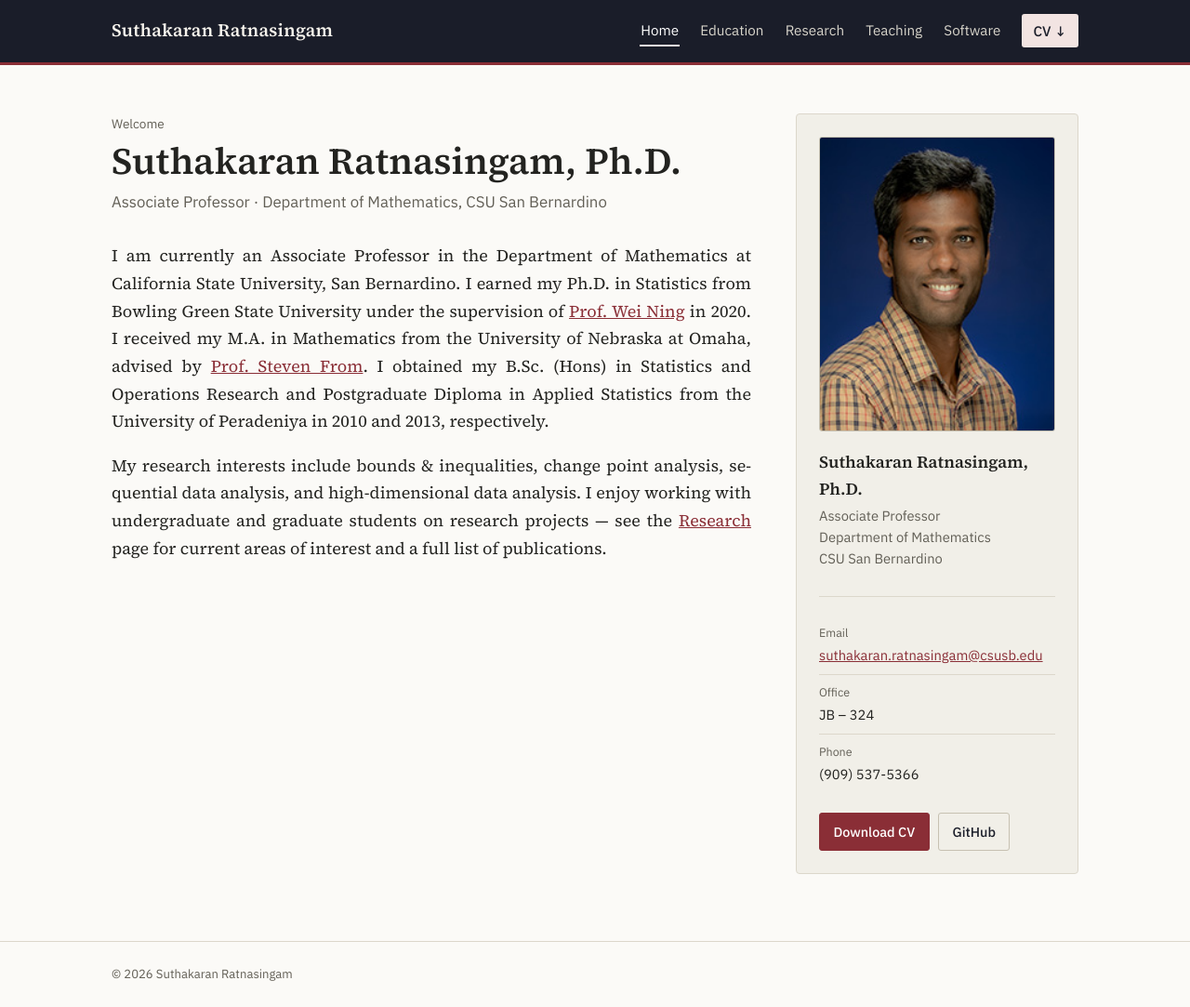
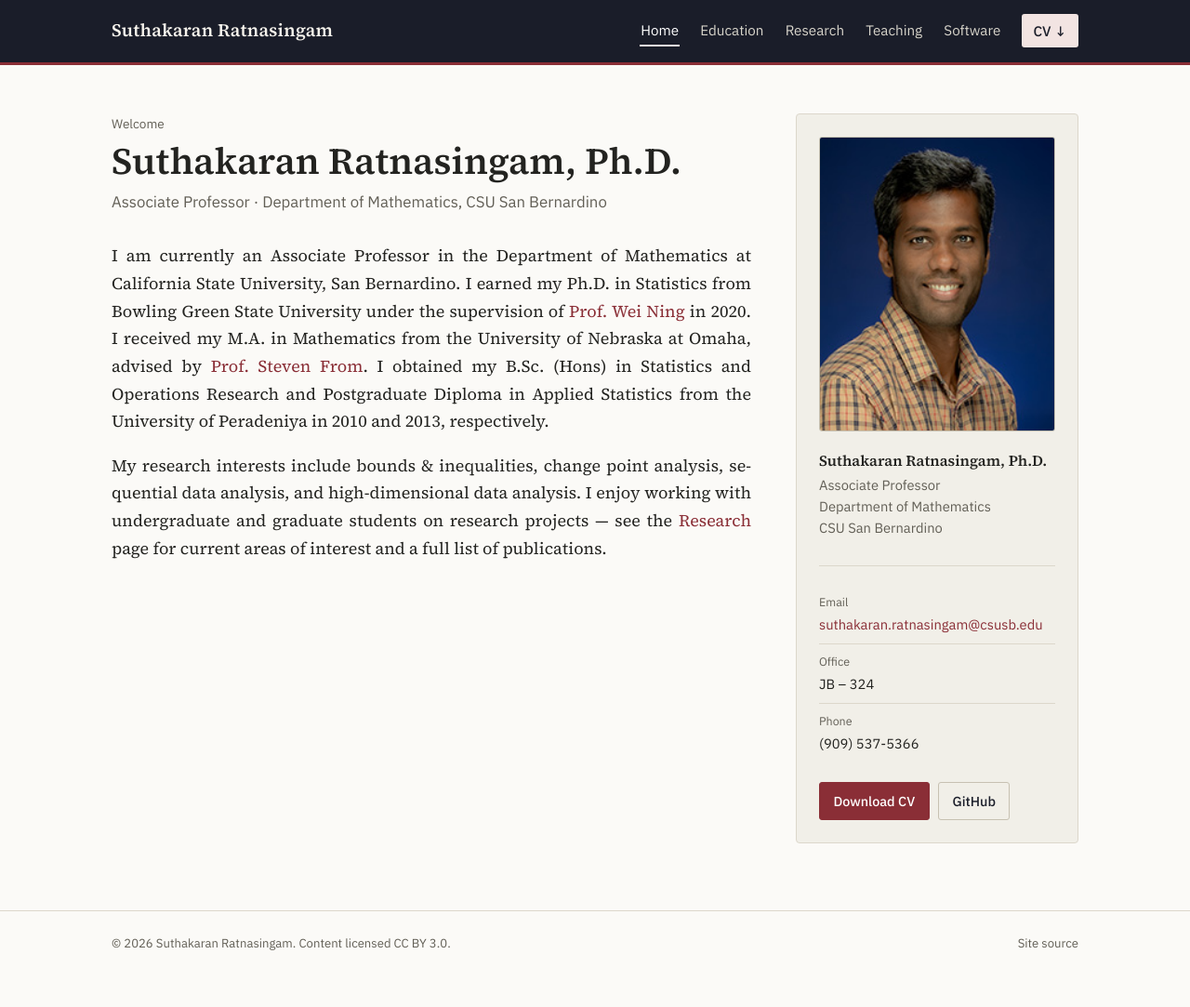
Before and after one commit to suthakaranr/suthakaranr.github.io, a Jekyll site: the page built from index.md, in a window 1280 px wide. Shown: the whole page at 93% size. Built offline with Jekyll 4.4.1, drawn with Linux system fonts in a browser that asks for light colours; after the commit the page ends 1050 px from its top, so only the background shows below that.

Commit message:
Add files via upload

```diff
--- a/_layouts/default.html
+++ b/_layouts/default.html
@@ -66,7 +66,7 @@ body {
 }
 .skip-link:focus { left: 0; }
 
-a { color: var(--accent); }
+a { color: var(--accent); text-decoration: none; }
 a:hover { color: var(--accent-dark); }
 a:focus-visible, button:focus-visible { outline: 2px solid var(--focus); outline-offset: 2px; }
 
@@ -197,8 +197,11 @@ main { display: block; }
 
 .card-name {
   font-weight: 600;
+  font-size: 1rem;
+  white-space: nowrap;
   margin: 0 0 0.2rem;
 }
+@media (max-width: 360px) { .card-name { white-space: normal; } }
 
 .card-role {
   font-family: var(--font-sans);
@@ -475,7 +478,8 @@ main { display: block; }
 
   <footer class="site-footer">
     <div class="footer-inner">
-      <p>&copy; {{ site.time | date: "%Y" }} {{ site.author.name }}</p>
+      <p>&copy; {{ site.time | date: "%Y" }} {{ site.author.name }}. Content licensed <a href="https://creativecommons.org/licenses/by/3.0/" target="_blank" rel="noopener noreferrer">CC BY 3.0</a>.</p>
+      <p><a href="https://github.com/{{ site.author.github }}/{{ site.author.github }}.github.io" target="_blank" rel="noopener noreferrer">Site source</a></p>
     </div>
   </footer>
 </body>
```
